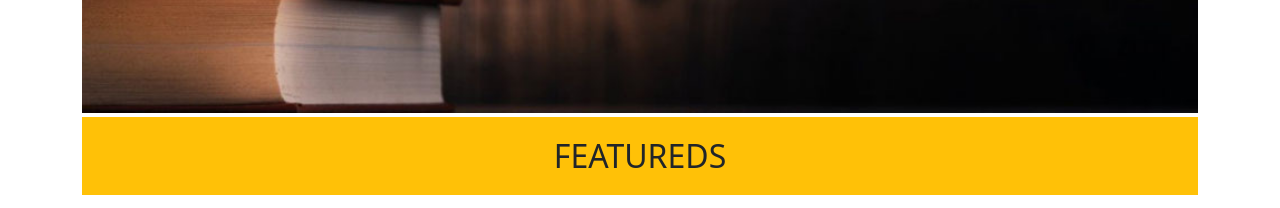
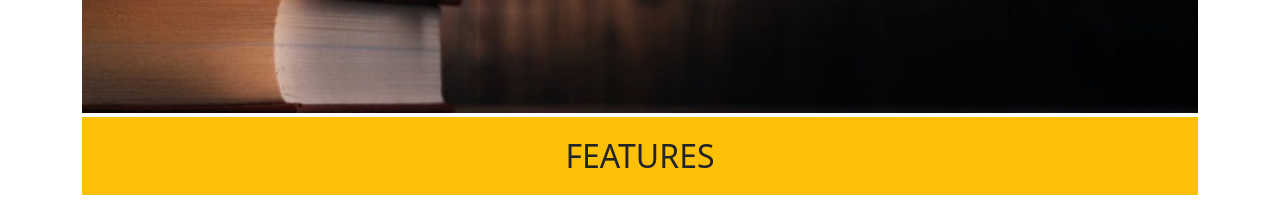
Before and after one commit to Kingron2023/activity_5-viaVSCode, a plain HTML site: page index.html in a window 1280 px wide. Shown: the part 800-1008 px from the top of the page. Drawn offline with nearby package versions, Linux system fonts and the light colour scheme.

Commit message:
change featureds to features

```diff
--- a/index.html
+++ b/index.html
@@ -78,7 +78,7 @@
 <!-- -------------------------START FEATURE HTML HERE------------------------- -->
 
         <div class="feature bg-warning p-3 mt-1">
-          <h1 class="text-center m-1 fs-2">FEATUREDS</h1>
+          <h1 class="text-center m-1 fs-2">FEATURES</h1>
         </div>
 
 <!-- -------------------------END FEATURE HTML HERE------------------------- -->
```
